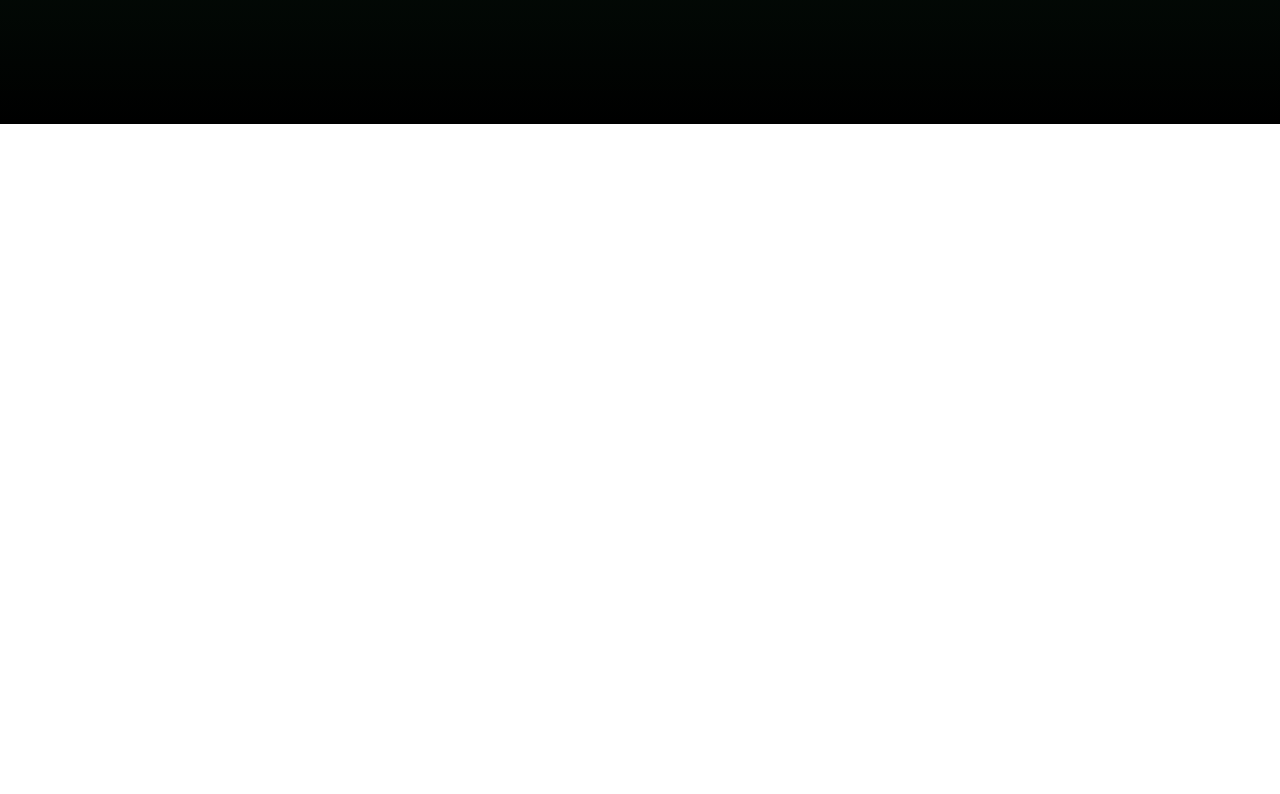
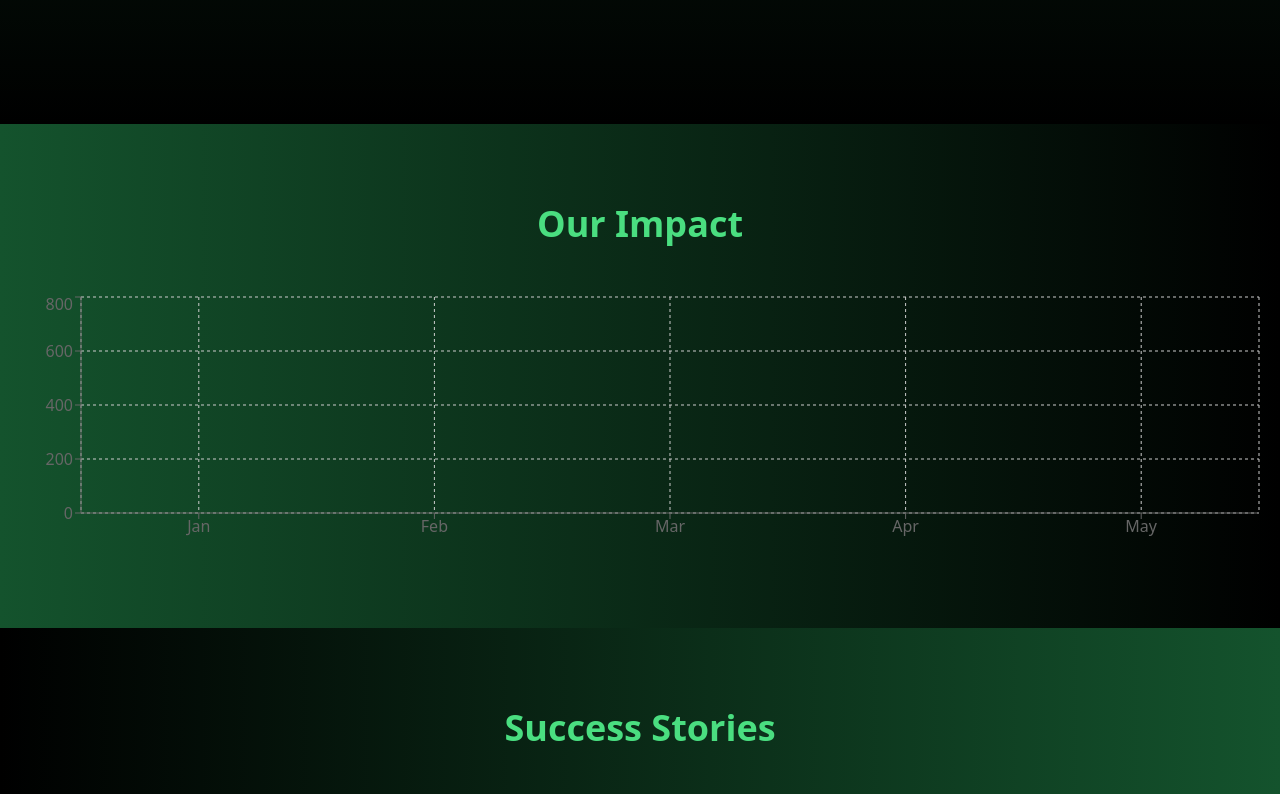
Before and after one commit to BitTony3/numus, a React (Vite) app: page / in a window 1280 px wide. Shown: the part 1940-2734 px from the top of the page. Before the commit the page ends 2064 px from the top, so only its background shows below. Built offline with nearby package versions, Linux system fonts and the light colour scheme; no server answers.

Commit message:
Enhance Home Page Design
Improved the home page by incorporating additional blocks and a success story. Added various animations for visual appeal while maintaining a consistent style. Also included enhancements to the services section architecture for better presentation.
[skip gpt_engineer]

```diff
--- a/src/pages/Index.jsx
+++ b/src/pages/Index.jsx
@@ -1,11 +1,13 @@
 import React, { useRef, useEffect } from 'react';
-import { motion, useScroll, useTransform } from 'framer-motion';
+import { motion, useScroll, useTransform, AnimatePresence } from 'framer-motion';
 import { Canvas } from '@react-three/fiber';
 import { Button } from '@/components/ui/button';
 import { useTheme } from 'next-themes';
 import FuturisticScene from '../components/FuturisticScene';
 import FloatingMenu from '../components/FloatingMenu';
 import MarketingContent from '../components/MarketingContent';
+import { Card } from '@/components/ui/card';
+import { BarChart, Bar, XAxis, YAxis, CartesianGrid, Tooltip, ResponsiveContainer } from 'recharts';
 
 const Index = () => {
   const containerRef = useRef(null);
@@ -32,6 +34,20 @@ const Index = () => {
   const toggleTheme = () => {
     setTheme(theme === 'dark' ? 'light' : 'dark');
   };
+
+  const chartData = [
+    { name: 'Jan', value: 400 },
+    { name: 'Feb', value: 300 },
+    { name: 'Mar', value: 600 },
+    { name: 'Apr', value: 800 },
+    { name: 'May', value: 500 },
+  ];
+
+  const successStories = [
+    { title: "Brand X", description: "Increased online sales by 200% in 6 months" },
+    { title: "Company Y", description: "Grew social media following from 10k to 1M" },
+    { title: "Startup Z", description: "Achieved 500% ROI on marketing spend" },
+  ];
 
   return (
     <motion.div
@@ -79,6 +95,62 @@ const Index = () => {
       <motion.div style={{ y }} className="relative z-10">
         <MarketingContent />
       </motion.div>
+
+      {/* New Sections */}
+      <section className="py-20 bg-gradient-to-r from-green-900 to-black">
+        <div className="container mx-auto px-4">
+          <motion.h2
+            className="text-4xl font-bold text-center text-green-400 mb-12"
+            initial={{ opacity: 0, y: 50 }}
+            animate={{ opacity: 1, y: 0 }}
+            transition={{ duration: 0.5 }}
+          >
+            Our Impact
+          </motion.h2>
+          <div className="w-full h-64">
+            <ResponsiveContainer width="100%" height="100%">
+              <BarChart data={chartData}>
+                <CartesianGrid strokeDasharray="3 3" />
+                <XAxis dataKey="name" />
+                <YAxis />
+                <Tooltip />
+                <Bar dataKey="value" fill="#4ade80" />
+              </BarChart>
+            </ResponsiveContainer>
+          </div>
+        </div>
+      </section>
+
+      <section className="py-20 bg-gradient-to-r from-black to-green-900">
+        <div className="container mx-auto px-4">
+          <motion.h2
+            className="text-4xl font-bold text-center text-green-400 mb-12"
+            initial={{ opacity: 0, y: 50 }}
+            animate={{ opacity: 1, y: 0 }}
+            transition={{ duration: 0.5 }}
+          >
+            Success Stories
+          </motion.h2>
+          <div className="grid grid-cols-1 md:grid-cols-3 gap-8">
+            <AnimatePresence>
+              {successStories.map((story, index) => (
+                <motion.div
+                  key={story.title}
+                  initial={{ opacity: 0, scale: 0.8 }}
+                  animate={{ opacity: 1, scale: 1 }}
+                  exit={{ opacity: 0, scale: 0.8 }}
+                  transition={{ duration: 0.5, delay: index * 0.1 }}
+                >
+                  <Card className="bg-green-800 p-6 rounded-lg shadow-lg hover:shadow-green-500/50 transition-all duration-300">
+                    <h3 className="text-xl font-bold text-green-400 mb-2">{story.title}</h3>
+                    <p className="text-green-200">{story.description}</p>
+                  </Card>
+                </motion.div>
+              ))}
+            </AnimatePresence>
+          </div>
+        </div>
+      </section>
     </motion.div>
   );
 };
--- a/src/pages/Services.jsx
+++ b/src/pages/Services.jsx
@@ -2,6 +2,7 @@ import React from 'react';
 import { motion } from 'framer-motion';
 import FloatingMenu from '../components/FloatingMenu';
 import { useTheme } from 'next-themes';
+import { Card } from '@/components/ui/card';
 
 const services = [
   { name: 'Digital Marketing', icon: '🌐', description: 'Comprehensive digital strategies to boost your online presence and reach.' },
@@ -18,6 +19,14 @@ const services = [
   { name: 'Video Marketing', icon: '🎥', description: 'Engaging video content to captivate and convert your audience.' },
 ];
 
+const questArchitecture = [
+  { name: 'Discovery', description: 'Understand your business goals and target audience.' },
+  { name: 'Strategy', description: 'Develop a tailored marketing strategy aligned with your objectives.' },
+  { name: 'Implementation', description: 'Execute the strategy across chosen channels and platforms.' },
+  { name: 'Optimization', description: 'Continuously refine and improve based on data and performance.' },
+  { name: 'Reporting', description: 'Provide regular insights and analytics on campaign performance.' },
+];
+
 const ServiceCard = ({ service, index }) => {
   return (
     <motion.div
@@ -25,8 +34,8 @@ const ServiceCard = ({ service, index }) => {
       animate={{ opacity: 1, y: 0 }}
       transition={{ duration: 0.5, delay: index * 0.1 }}
       whileHover={{ scale: 1.05 }}
-      className="bg-gradient-to-br from-green-800 to-black p-6 rounded-lg shadow-lg hover:shadow-green-500/50 transition-all duration-300"
     >
+      <Card className="bg-gradient-to-br from-green-800 to-black p-6 rounded-lg shadow-lg hover:shadow-green-500/50 transition-all duration-300">
         <motion.div
           className="text-4xl mb-4"
           initial={{ rotateY: 0 }}
@@ -37,6 +46,22 @@ const ServiceCard = ({ service, index }) => {
         </motion.div>
         <h3 className="text-xl font-bold text-green-400 mb-2">{service.name}</h3>
         <p className="text-green-200">{service.description}</p>
+      </Card>
+    </motion.div>
+  );
+};
+
+const QuestCard = ({ quest, index }) => {
+  return (
+    <motion.div
+      initial={{ opacity: 0, x: -50 }}
+      animate={{ opacity: 1, x: 0 }}
+      transition={{ duration: 0.5, delay: index * 0.1 }}
+    >
+      <Card className="bg-gradient-to-br from-green-700 to-black p-4 rounded-lg shadow-lg">
+        <h3 className="text-lg font-bold text-green-300 mb-2">{quest.name}</h3>
+        <p className="text-green-100">{quest.description}</p>
+      </Card>
     </motion.div>
   );
 };
@@ -57,7 +82,7 @@ const Services = () => {
           Our Services
         </motion.h1>
         <motion.div
-          className="grid grid-cols-1 md:grid-cols-2 lg:grid-cols-3 gap-8"
+          className="grid grid-cols-1 md:grid-cols-2 lg:grid-cols-3 gap-8 mb-16"
           initial={{ opacity: 0 }}
           animate={{ opacity: 1 }}
           transition={{ duration: 0.5, delay: 0.2 }}
@@ -66,6 +91,25 @@ const Services = () => {
             <ServiceCard key={service.name} service={service} index={index} />
           ))}
         </motion.div>
+
+        <motion.h2
+          className="text-4xl font-bold text-center text-green-400 mb-8"
+          initial={{ opacity: 0, y: -30 }}
+          animate={{ opacity: 1, y: 0 }}
+          transition={{ duration: 0.5 }}
+        >
+          Our Quest Architecture
+        </motion.h2>
+        <motion.div
+          className="grid grid-cols-1 md:grid-cols-2 lg:grid-cols-3 gap-6"
+          initial={{ opacity: 0 }}
+          animate={{ opacity: 1 }}
+          transition={{ duration: 0.5, delay: 0.3 }}
+        >
+          {questArchitecture.map((quest, index) => (
+            <QuestCard key={quest.name} quest={quest} index={index} />
+          ))}
+        </motion.div>
       </div>
     </div>
   );
```
Lines whose indentation alone changed are shown as unchanged.
